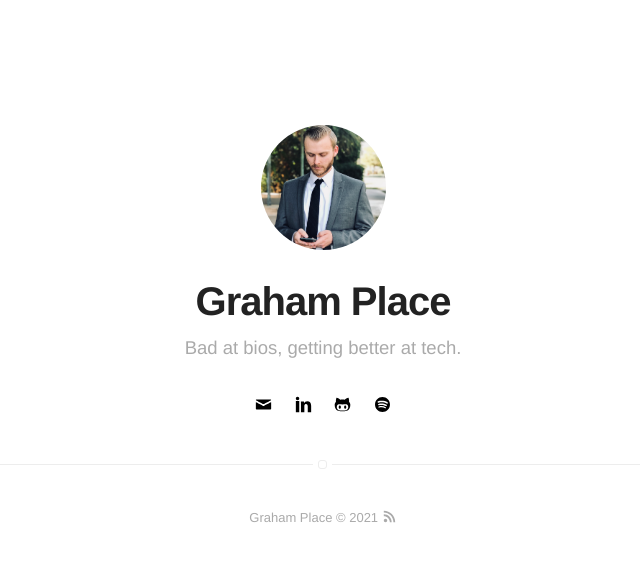
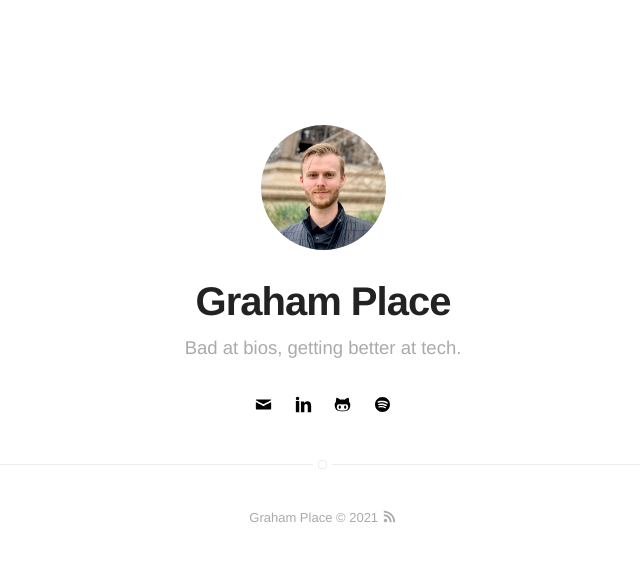
Before and after one commit to grahamplace/grahamplace.github.io, a Jekyll site: the page built from index.html, in a window 1280 px wide. Shown: the top 562 px of the page, without its empty margins (317-957 px from the left). Built offline with Jekyll 4.4.1, drawn with Linux system fonts in a browser that asks for light colours.

Commit message:
Use new headshot image

```diff
--- a/_config.yml
+++ b/_config.yml
@@ -8,7 +8,7 @@ description: The personal website of Graham Place
 # if it's an external image, update below for true
 # better with square images
 external-image: false
-picture: assets/images/suit.jpg
+picture: assets/images/headshot.jpg
 
 # If you want to include your resume, set to true
 # and specify source (external or local).
```
